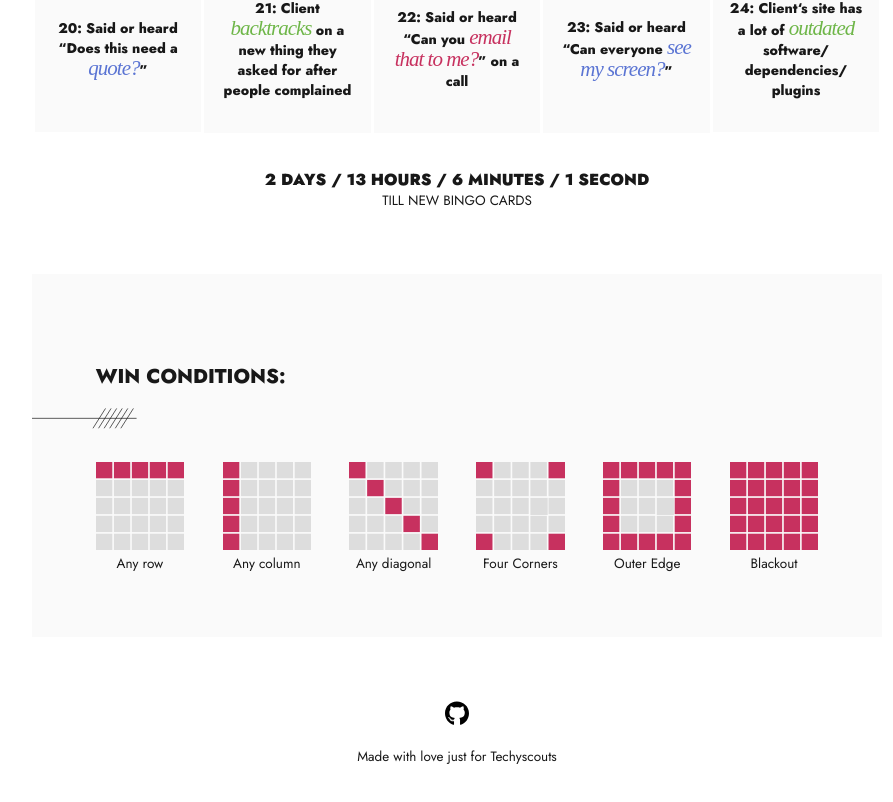
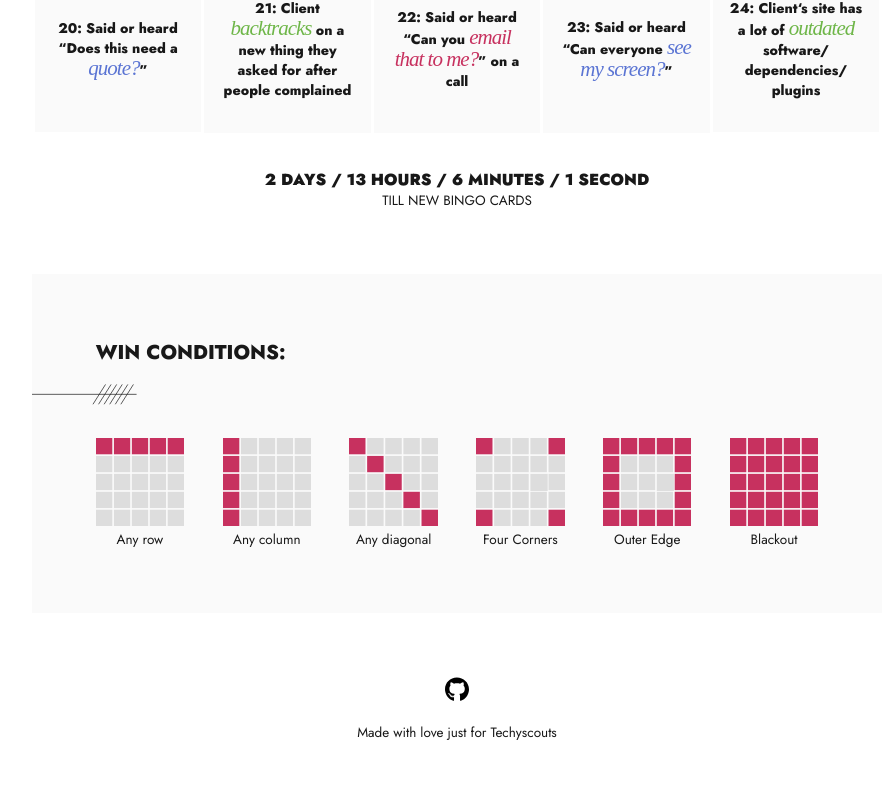
Before and after one commit to giantpaper/techybingo, a Vue app: page / in a window 1280 px wide. Shown: the part 834-1636 px from the top of the page, without its empty margins (183-1076 px from the left). Built offline with nearby package versions, Linux system fonts and the light colour scheme; a web font is replaced by a local one.

Commit message:
IMPROV: remove top margin if H2 is first child

```diff
--- a/src/assets/main.css
+++ b/src/assets/main.css
@@ -33,6 +33,9 @@ h2 {
 	text-align: left;
 	text-transform: uppercase;
 	width: 100%;
+	&:first-child {
+		margin-top: 0;
+	}
 	&:after {
 		background: currentcolor;
 		margin-left: calc(var(--ts-spacing-x) * -1);
```
